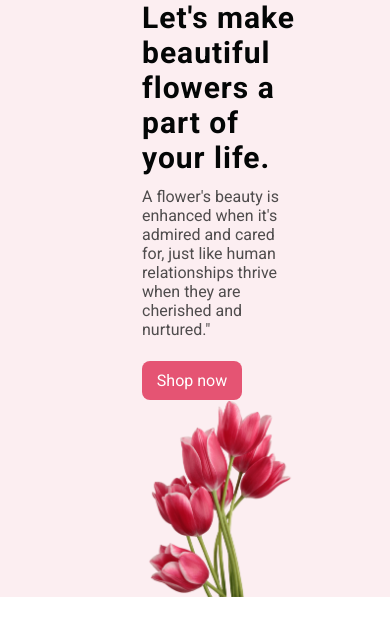
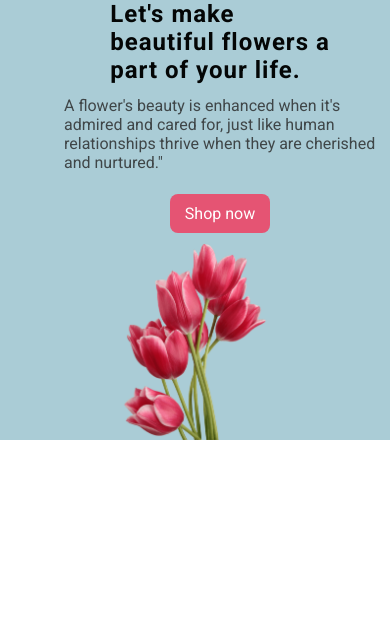
Before and after one commit to Sajjad4829/responsive-header-scetion, a plain HTML site: page index.html in a window 390 px wide. Drawn offline with Linux system fonts and the light colour scheme.

Commit message:
background color change

```diff
--- a/index.css
+++ b/index.css
@@ -16,6 +16,11 @@
     height: 100%;
     text-align: left;
     padding-left: 50px;
+}
+
+.right-side-content {
+    width: 40%;
+    height: 100%;
 }
 
 .head-content-head {
@@ -61,13 +66,22 @@ img {
 @media screen and (max-width:576px) {
     .header-section {
         flex-direction: column;
+        background-color: #9cc4d0da;
     }
     .head-content-head {
-        font-size: 20px;
+        font-size: 16px;
     }
     .btn {
         width: 100px;
         padding: 10px 0px;
+        margin-bottom: 10px;
+    }
+    .left-side-content {
+        width: 80%;
+        display: flex;
+        justify-content: center;
+        flex-direction: column;
+        align-items: center;
     }
 }
 
--- a/index.html
+++ b/index.html
@@ -28,7 +28,7 @@
 
             </div>
 
-            <div class="left-side-content">
+            <div class="right-side-content">
                 <div class="image">
                     <img src="image/pngwing 10.png" alt="">
                 </div>
```
